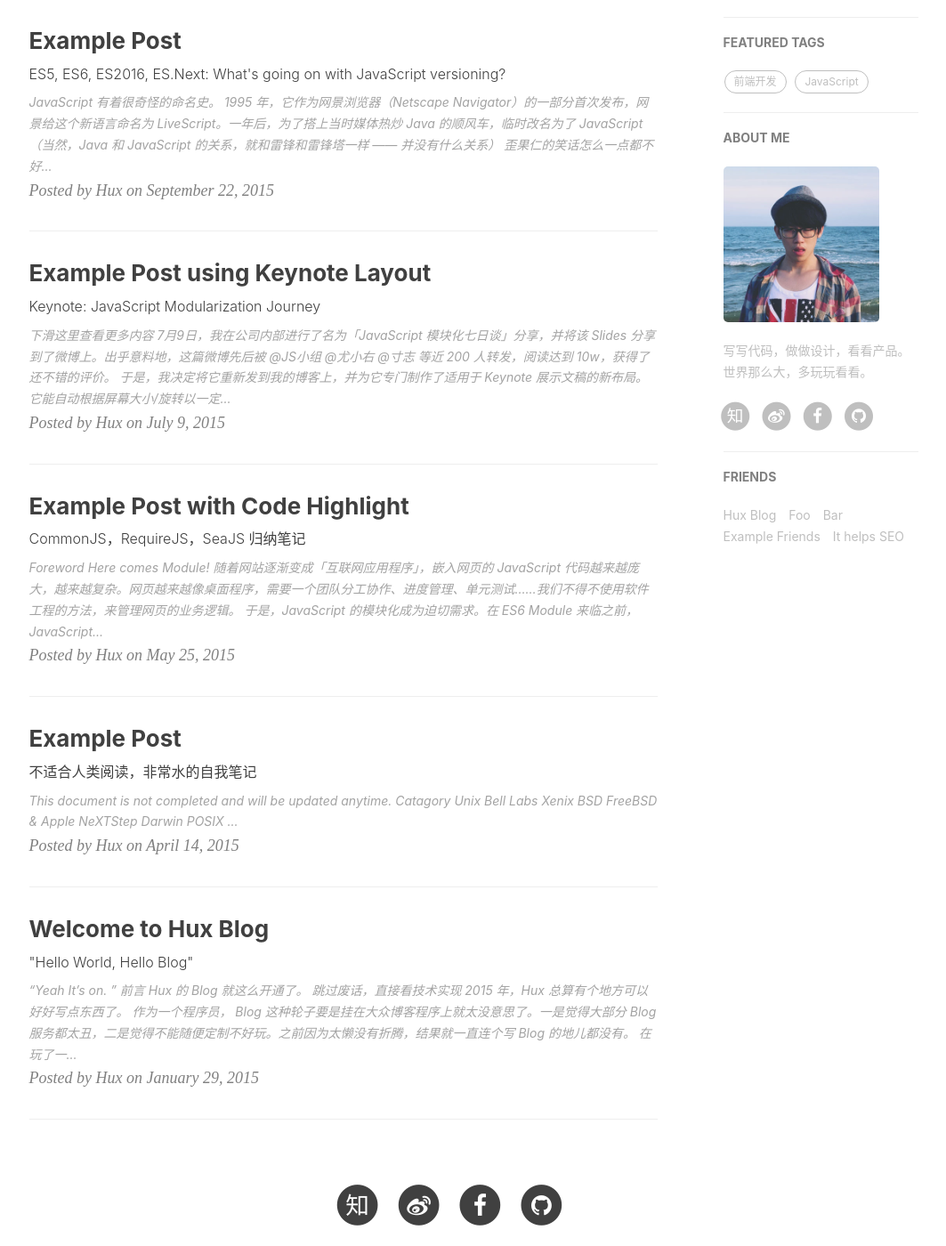
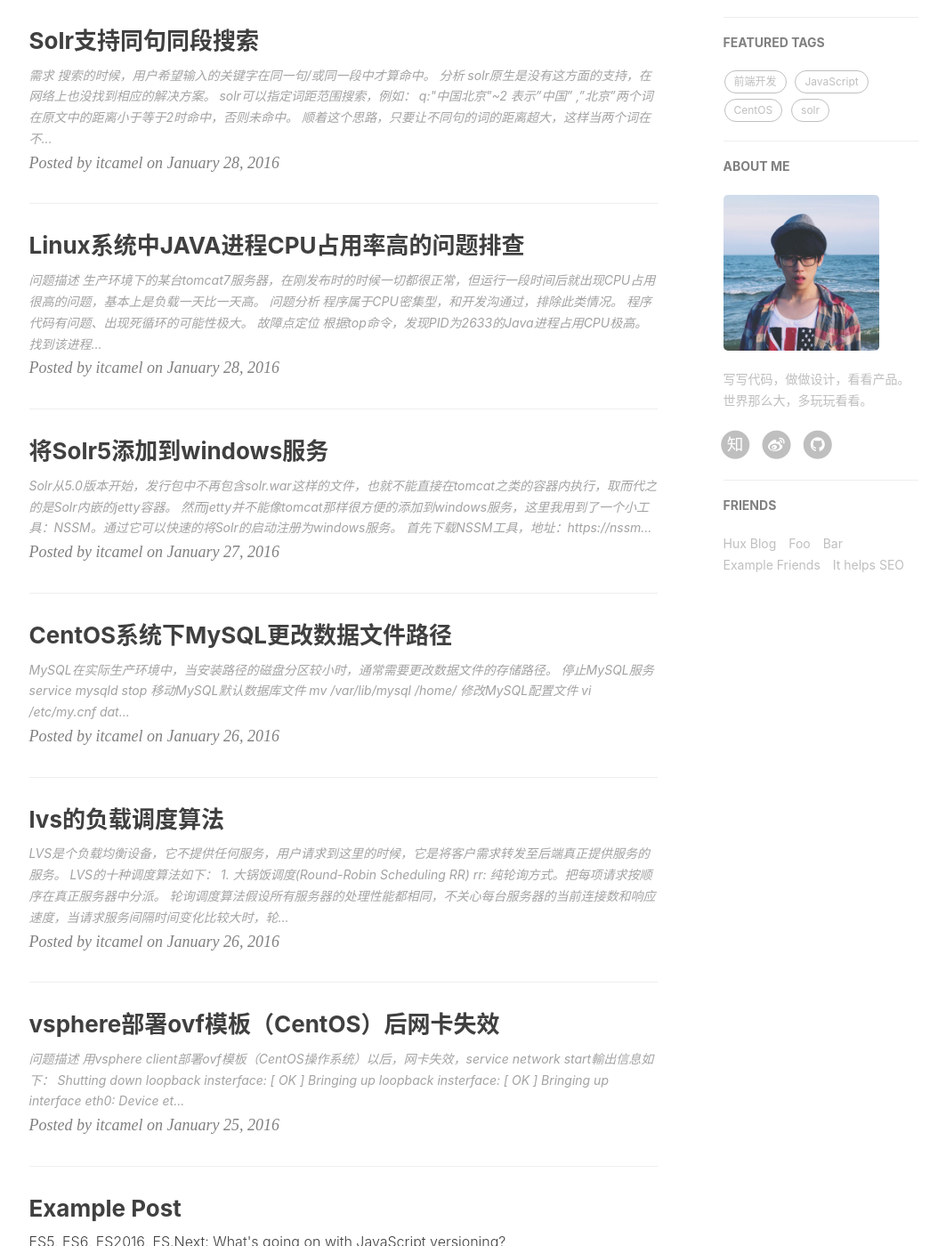
Before and after one commit to lix511/lix511.github.io, a Jekyll site: the page built from index.html, in a window 1280 px wide and 1400 px high, scrolled down 439 px. Shown: the whole window at 89% size, without its empty margins (135-1198 px from the left). Built offline with Jekyll 4.4.1, drawn with Linux system fonts in a browser that asks for light colours; nearby versions of some CDN libraries; the list of posts is cut into pages by our own code; comment, search, counter and statistics services are not loaded; some of the changed text lies outside the part shown.

Commit message:
add posts

````diff
--- a/_config.yml
+++ b/_config.yml
@@ -1,22 +1,22 @@
 # Site settings
-title: itcamel's Blog
-SEOTitle: itcamel | 技术博客
+title: 哎踢骆驼
+SEOTitle: 哎踢骆驼 | 技术博客
 header-img: img/home-bg.jpg
 email: huxpro@gmail.com
 description: ""
 keyword: ""
 url: "http://lix511.github.io"              # your host, for absolute URL
-baseurl: "/"         # for example, '/blog' if your blog hosted on 'host/blog'
+baseurl: ""         # for example, '/blog' if your blog hosted on 'host/blog'
 
 
 
 # SNS settings
 RSS: false
-weibo_username:     huxpro
-zhihu_username:     huxpro
-github_username:    huxpro
-#twitter_username:  huxpro
-facebook_username:  huxpro
+weibo_username:     lix511
+zhihu_username:     lix511
+github_username:    lix511
+#twitter_username:  lix511
+#facebook_username:  lix511
 
 
 
@@ -50,9 +50,9 @@ kramdown:
 #disqus_username: _your_disqus_short_name_
 
 # Duoshuo settings
-duoshuo_username: huxblog
+#duoshuo_username: huxblog
 # Share component is depend on Comment so we can NOT use share only.
-duoshuo_share: true                     # set to false if you want to use Comment without Sharing
+#duoshuo_share: true                     # set to false if you want to use Comment without Sharing
 
 
 
--- a/_layouts/keynote.html
+++ b/_layouts/keynote.html
@@ -59,7 +59,7 @@ layout: default
 
                 <hr>
 
-                {% if site.duoshuo_share && site.duoshuo_username %}
+                {% if site.duoshuo_share and site.duoshuo_username %}
                 <!-- 多说 Share start -->
                 </style>
                 <div class="ds-share"
@@ -134,7 +134,7 @@ layout: default
                     <h5><a href="/tags/">FEATURED TAGS</a></h5>
                     <div class="tags">
                         {% for tag in site.tags %}
-                            {% if tag[1].size > {{site.featured-condition-size}} %}
+                            {% if tag[1].size > site.featured-condition-size %}
                                 <a href="{{ site.baseurl }}/tags/#{{ tag[0] }}" title="{{ tag[0] }}" rel="{{ tag[1].size }}">
                                     {{ tag[0] }}
                                 </a>
--- a/_layouts/page.html
+++ b/_layouts/page.html
@@ -39,7 +39,7 @@ layout: default
                     <h5><a href="{{'/tags/' | prepend: site.baseurl }}">FEATURED TAGS</a></h5>
                     <div class="tags">
         				{% for tag in site.tags %}
-                            {% if tag[1].size > {{site.featured-condition-size}} %}
+                            {% if tag[1].size > site.featured-condition-size %}
                 				<a href="{{ site.baseurl }}/tags/#{{ tag[0] }}" title="{{ tag[0] }}" rel="{{ tag[1].size }}">
                                     {{ tag[0] }}
                                 </a>
@@ -88,7 +88,7 @@ layout: default
                     <h5><a href="{{'/tags/' | prepend: site.baseurl }}">FEATURED TAGS</a></h5>
                     <div class="tags">
                         {% for tag in site.tags %}
-                            {% if tag[1].size > {{site.featured-condition-size}} %}
+                            {% if tag[1].size > site.featured-condition-size %}
                                 <a href="{{ site.baseurl }}/tags/#{{ tag[0] }}" title="{{ tag[0] }}" rel="{{ tag[1].size }}">
                                     {{ tag[0] }}
                                 </a>
--- a/_layouts/post.html
+++ b/_layouts/post.html
@@ -51,7 +51,7 @@ layout: default
 
                 <hr>
 
-                {% if site.duoshuo_share && site.duoshuo_username %}
+                {% if site.duoshuo_share and site.duoshuo_username %}
                 <!-- 多说 Share start -->
                 </style>
                 <div class="ds-share"
@@ -126,7 +126,7 @@ layout: default
                     <h5><a href="/tags/">FEATURED TAGS</a></h5>
                     <div class="tags">
         				{% for tag in site.tags %}
-                            {% if tag[1].size > {{site.featured-condition-size}} %}
+                            {% if tag[1].size > site.featured-condition-size %}
                 				<a href="{{ site.baseurl }}/tags/#{{ tag[0] }}" title="{{ tag[0] }}" rel="{{ tag[1].size }}">
                                     {{ tag[0] }}
                                 </a>
--- /dev/null
+++ b/_posts/2016-01-25-vm-network-miss.md
@@ -0,0 +1,39 @@
+---
+layout:     post
+title:      "vsphere部署ovf模板（CentOS）后网卡失效"
+subtitle:   ""
+date:       2016-01-25
+author:     "itcamel"
+tags:
+    - vsphere
+    - CentOS
+---
+
+## 问题描述
+
+用vsphere client部署ovf模板（CentOS操作系统）以后，网卡失效，`service network start`輸出信息如下：
+
+```shell
+Shutting down loopback insterface: [ OK ]
+Bringing up loopback insterface: [ OK ]
+Bringing up interface eth0: Device eth0 does not seem to be present,delaying initialization. [FAILED]
+```
+
+## 解决办法
+
+1. 删除网卡配置并重启。
+```shell
+rm -rf /etc/udev/rules.d/70-persistent-net.rules
+reboot
+```
+
+2. 修改MAC地址及IP地址。
+```shell
+vi /etc/sysconfig/network-scripts/ifcfg-eth0
+```
+> 将`HWADDR`，`IPADDR`改成实际的MAC地址及IP地址。
+
+3. 重启网络服务即可。
+```shell
+service network restart
+```
--- /dev/null
+++ b/_posts/2016-01-26-lvs-loadbalance.md
@@ -0,0 +1,50 @@
+---
+layout:     post
+title:      "lvs的负载调度算法"
+subtitle:   ""
+date:       2016-01-26
+author:     "itcamel"
+tags:
+    - lvs
+---
+
+LVS是个负载均衡设备，它不提供任何服务，用户请求到这里的时候，它是将客户需求转发至后端真正提供服务的服务。
+LVS的十种调度算法如下：
+
+#### 1. 大锅饭调度(Round-Robin Scheduling RR)
+> `rr`: 纯轮询方式。把每项请求按顺序在真正服务器中分派。
+轮询调度算法假设所有服务器的处理性能都相同，不关心每台服务器的当前连接数和响应速度，当请求服务间隔时间变化比较大时，轮询调度算法容易导致服务器间的负载不平衡。
+所以此种均衡算法适合于服务器组中的所有服务器都有相同的软硬件配置并且平均服务请求相对均衡的情况。
+
+#### 2. 带权重的大锅饭调度(Weighted Round-Robin Scheduling WRR)
+> `wrr`: 带权重轮询方式。把每项请求按顺序在真正服务器中循环分派，但是给能力较大的服务器分派较多的作业。
+由于权重轮询调度算法考虑到了不同服务器的处理能力，所以这种均衡算法能确保高性能的服务器得到更多的使用率，避免低性能的服务器负载过重。所以，在实际应用中比较常见。
+
+#### 3. 谁不干活就给谁分配(Least-Connection LC)
+> `lc`: 根据最小连接数分派
+
+#### 4. 带权重的谁不干活就给谁分配（Weighted Least-Connections WLC 默认）
+> `wlc`: 带权重的。机器配置好的权重高。
+
+#### 5. 基于地区的最少连接调度(Locality-Based Least-Connection Scheduling LBLC)
+> `lblc`: 缓存服务器集群。基于本地的最小连接。把请求传递到负载小的服务器上。
+
+#### 6. 带有复制调度的基于地区的最少连接调度(Locality-Based Least-Connection Scheduling with Replication Scheduling LBLCR)
+> `lblcr`: 带复制调度的缓存服务器集群。某页面缓存在服务器A上，被访问次数极高，而其他缓存服务器负载较低，监视是否访问同一页面，如果是访问同一页面则把请求分到其他服务器。
+
+#### 7. 目标散列调度(Destination Hash Scheduling DH)
+> `dh`: realserver中绑定两个ip。ld判断来者的ISP商，将其转到相应的IP。
+
+#### 8. 源散列调度(Source Hash Scheduling SH)
+> `sh`: 源地址散列。基于client地址的来源区分。（用的很少）
+
+#### 9. 最短的期望的延迟（Shortest Expected Delay Scheduling SED）
+> `sed`: 基于wlc算法。举例来说：
+ABC三台机器分别权重123 ，连接数也分别是123。那么如果使用WLC算法的话一个新请求进入时它可能会分给ABC中的任意一个。使用sed算法后会进行这样一个运算
+A:(1+1)/1
+B:(1+2)/2
+C:(1+3)/3
+根据运算结果，把连接交给C。
+
+#### 10. 最少队列调度（Never Queue Scheduling NQ）
+> `nq`: 无需队列。如果有台realserver的连接数＝0就直接分配过去，不需要在进行sed运算。
--- /dev/null
+++ b/_posts/2016-01-26-mysql-change-datadir.md
@@ -0,0 +1,40 @@
+---
+layout:     post
+title:      "CentOS系统下MySQL更改数据文件路径"
+subtitle:   ""
+date:       2016-01-26
+author:     "itcamel"
+tags:
+    - MySQL
+    - CentOS
+---
+
+MySQL在实际生产环境中，当安装路径的磁盘分区较小时，通常需要更改数据文件的存储路径。
+
+1. 停止MySQL服务
+```shell
+service mysqld stop
+```
+
+2. 移动MySQL默认数据库文件
+```shell
+mv /var/lib/mysql /home/
+```
+
+3. 修改MySQL配置文件
+```shell
+vi /etc/my.cnf
+```
+> datadir=`/var/lib/mysql`改为`/home/mysql`
+socket=`/var/lib/mysql/mysql.sock`改为`/home/mysql/mysql.sock`
+
+4. 做一个mysql.sock的链接
+```shell
+mkdir /var/lib/mysql
+ln -s /home/mysql/mysql.sock /var/lib/mysql/mysql.sock
+```
+
+5. 最后重启MySQL服务
+```shell
+service mysqld start
+```
--- /dev/null
+++ b/_posts/2016-01-27-solr-windows-services-setup.md
@@ -0,0 +1,23 @@
+---
+layout:     post
+title:      "将Solr5添加到windows服务"
+subtitle:   ""
+date:       2016-01-27
+author:     "itcamel"
+tags:
+    - solr
+---
+
+Solr从5.0版本开始，发行包中不再包含solr.war这样的文件，也就不能直接在tomcat之类的容器内执行，取而代之的是Solr内嵌的jetty容器。
+然而jetty并不能像tomcat那样很方便的添加到windows服务，这里我用到了一个小工具：[NSSM](https://nssm.cc)。通过它可以快速的将Solr的启动注册为windows服务。
+
+- 首先下载NSSM工具，地址：[https://nssm.cc/download](https://nssm.cc/download)
+
+- 解压下载包，并在解压目录执行如下命令：
+> `"c:\Program Files\nssm\win64\nssm" install solr5`
+
+- 在打开的对话框中填入solr.cmd路径及执行参数。
+![NSSM service editor](http://7xqkz3.com1.z0.glb.clouddn.com/@/image/posts/nssm006.png)
+> 在设置参数时一定要加上`-f`（foreground），否则服务会反复启停。
+
+- 在参数都填写完以后，点击`install service`按钮即可添加服务。
--- /dev/null
+++ b/_posts/2016-01-28-linux-cpu-load-high.md
@@ -0,0 +1,44 @@
+---
+layout:     post
+title:      "Linux系统中JAVA进程CPU占用率高的问题排查"
+subtitle:   ""
+date:       2016-01-28
+author:     "itcamel"
+tags:
+    - solr
+---
+
+### 问题描述
+> 生产环境下的某台tomcat7服务器，在刚发布时的时候一切都很正常，但运行一段时间后就出现CPU占用很高的问题，基本上是负载一天比一天高。
+
+### 问题分析
+- 程序属于CPU密集型，和开发沟通过，排除此类情况。
+- 程序代码有问题、出现死循环的可能性极大。
+
+### 故障点定位
+1. 根据top命令，发现PID为2633的Java进程占用CPU极高。
+
+2. 找到该进程后，显示线程列表，并按照CPU占用高的线程排序：
+```shell
+ps -mp 2633 -o THREAD,tid,time | sort -rn
+```
+显示结果为：
+>
+USER     %CPU PRI SCNT WCHAN  USER SYSTEM   TID     TIME
+root     10.5  19    - -         -      -  3626 00:12:48
+root     10.1  19    - -         -      -  3593 00:12:16
+**找到了耗时最高的线程3626，占用CPU时间有12分钟了！**
+
+3. 将需要的线程ID转换为16进制格式：
+```shell
+printf "%x\n" 3626
+```
+显示结果为：
+> e18
+
+4. 打印线程的堆栈信息：
+```shell
+jstack 2633 |grep e18 -A 30
+```
+
+5. 通过线程的堆栈信息就基本可以找到代码的问题所在了。
--- /dev/null
+++ b/_posts/2016-01-28-solr-search-in-sentence.md
@@ -0,0 +1,47 @@
+---
+layout:     post
+title:      "Solr支持同句同段搜索"
+subtitle:   ""
+date:       2016-01-28
+author:     "itcamel"
+tags:
+    - solr
+---
+
+### 需求
+搜索的时候，用户希望输入的关键字在同一句/或同一段中才算命中。
+
+### 分析
+* solr原生是没有这方面的支持，在网络上也没找到相应的解决方案。
+* solr可以指定词距范围搜索，例如：
+	>`q:"中国北京"~2`
+	表示"中国"	,"北京"两个词在原文中的距离小于等于2时命中，否则未命中。
+
+* 顺着这个思路，只要让不同句的词的距离超大，这样当两个词在不同句中，用上述词距范围搜索就无法命中。
+* solr定义field的时候支持设置multiValued及positionIncrementGap属性，multiValued表示该域可以有多个值，positionIncrementGap表示给多个值之间插入的距离distance。
+* 这样的话，索引的时候把文章按句或段拆成多个值，将多个值之间插入足够大的距离，然后再利用词距范围搜索，就可以实现同句/同段搜索了。
+
+### 实现
+**以实现同句搜索为例**
+1. 在schema.xml中定义一个multiValued fieldType及相应的field， 并将positionIncrementGap设置到足够大。
+```xml
+<!-- for同句搜索 -->
+<fieldType name="text_cn_gap1000" class="solr.TextField" positionIncrementGap="1000" multiValued="true">
+ <analyzer>
+   <tokenizer class="solr.HMMChineseTokenizerFactory"/>
+   <filter class="solr.StopFilterFactory" words="stopwords.txt"/>
+   <filter class="solr.PorterStemFilterFactory"/>
+ </analyzer>
+</fieldType>
+<field name="bodySentences" type="text_cn_gap1000" indexed="true" stored="false"/>
+```
+
+2. 在数据导入时，利用RegexTransformer将正文拆成多个值。
+```xml
+<entity name="item" transformer="RegexTransformer" query="select id, body from table">
+	<field column="bodySentences" splitBy="。" sourceColName="body"/>
+</entity>
+```
+
+3. 在搜索的时候，加上的词距限制。
+> `q:"中国北京"~1000`
--- a/index.html
+++ b/index.html
@@ -1,6 +1,6 @@
 ---
 layout: page
-description: "Boilerplate of Hux Blog"
+description: "路漫漫其修远兮，吾将上下而求索"
 ---
 
 {% for post in paginator.posts %}
````
